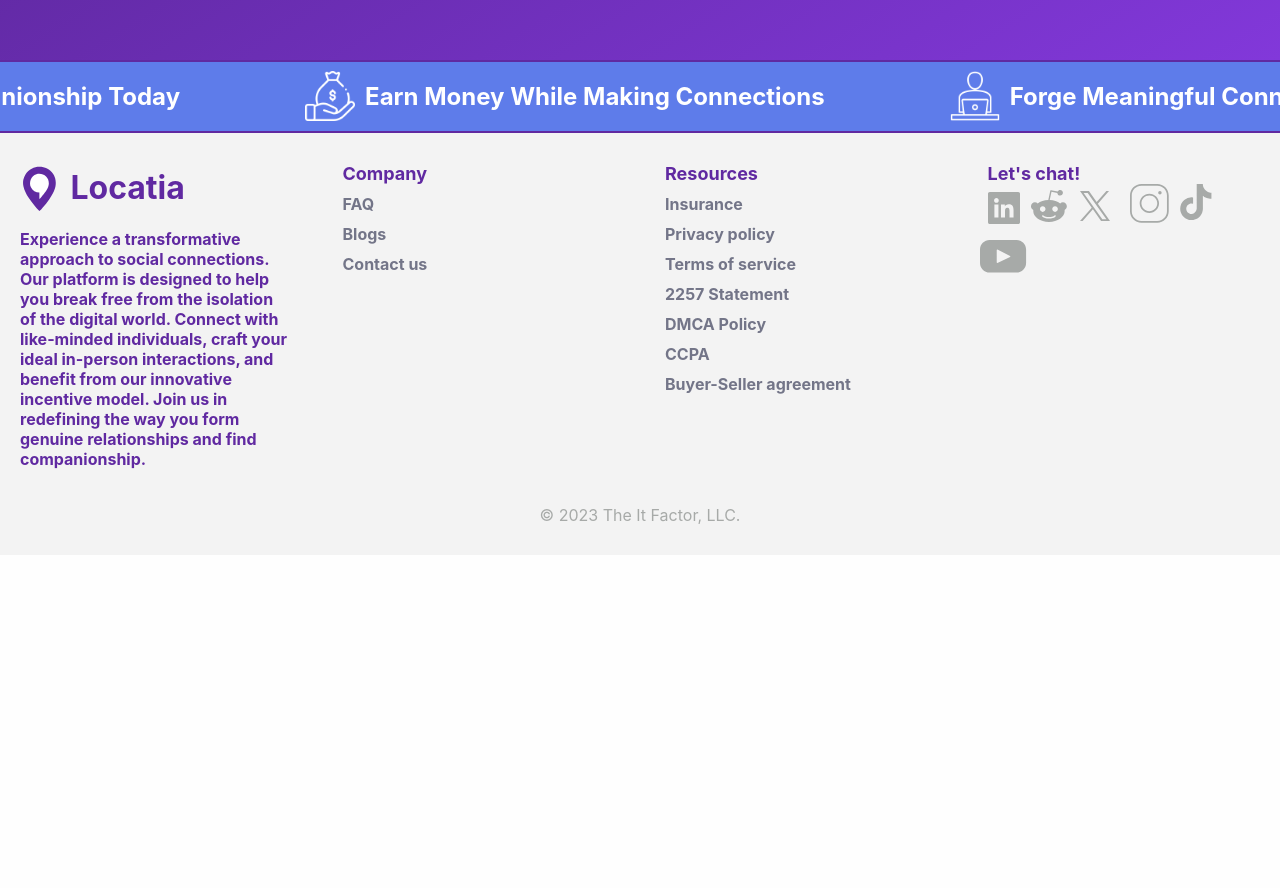
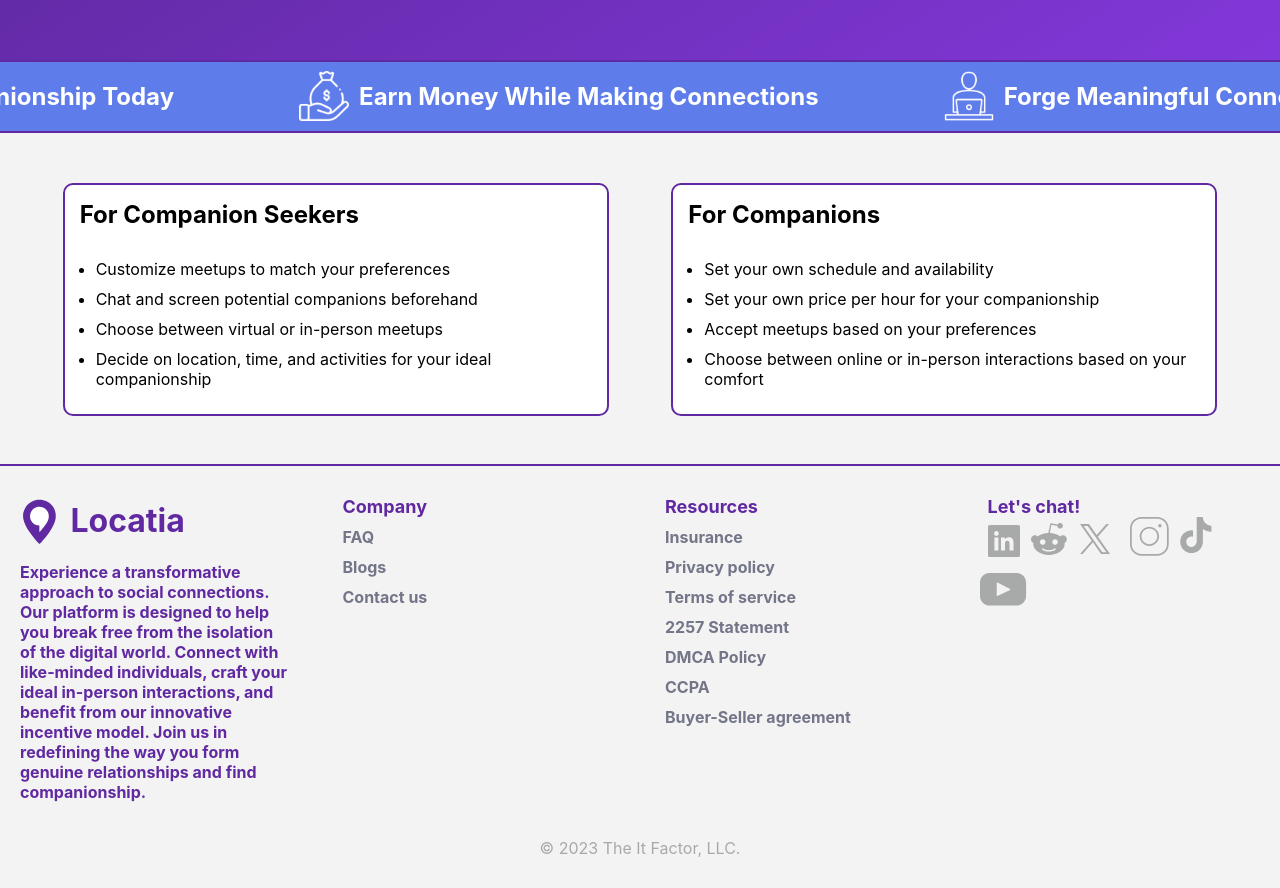
Before and after one commit to JonZavialov/locatia, a React (Create React App) app: page / in a window 1280 px wide. Shown: the part 740-1628 px from the top of the page. Before the commit the page ends 1295 px from the top, so only its background shows below. Built offline with nearby package versions, Linux system fonts and the light colour scheme; no server answers.

Commit message:
Add more landing page content

```diff
--- a/public/styles.css
+++ b/public/styles.css
@@ -2,7 +2,7 @@ body {
   font-family: Inter, sans-serif;
   margin: 0;
   height: 100%;
-  background-color: #fefefe;
+  background-color: #f3f3f3;
 }
 
 html {
--- a/src/components/landingPage/LandingPage.js
+++ b/src/components/landingPage/LandingPage.js
@@ -54,6 +54,26 @@ function LandingPage(){
                     })
                 }
             </Marquee>
+            <div id="buyer-seller-desc">
+                <div>
+                    <h2>For Companion Seekers</h2>
+                    <ul>
+                        <li>Customize meetups to match your preferences</li>
+                        <li>Chat and screen potential companions beforehand</li>
+                        <li>Choose between virtual or in-person meetups</li>
+                        <li>Decide on location, time, and activities for your ideal companionship</li>
+                    </ul>
+                </div>
+                <div>
+                    <h2>For Companions</h2>
+                    <ul>
+                        <li>Set your own schedule and availability</li>
+                        <li>Set your own price per hour for your companionship</li>
+                        <li>Accept meetups based on your preferences</li>
+                        <li>Choose between online or in-person interactions based on your comfort</li>
+                    </ul>
+                </div>
+            </div>
             <CopyrightFooter />
         </>
     )
--- a/src/components/landingPage/landingPage.css
+++ b/src/components/landingPage/landingPage.css
@@ -118,6 +118,10 @@
   color: #db93da;
 }
 
+#hero button:active {
+  opacity: 0.8;
+}
+
 .banner {
   background-color: #5e7cea;
   border-top: 2px solid #6029a1;
@@ -138,3 +142,33 @@
 .banner-item img {
   height: 50px;
 }
+
+#buyer-seller-desc {
+  width: 100%;
+  display: flex;
+  justify-content: space-evenly;
+}
+
+#buyer-seller-desc div {
+  width: 40%;
+  display: flex;
+  flex-direction: column;
+  border: 2px solid #6029a1;
+  border-radius: 10px;
+  margin: 50px 0;
+  background-color: white;
+  padding: 15px;
+}
+
+#buyer-seller-desc ul {
+  padding-left: 16px;
+  margin: 0;
+}
+
+#buyer-seller-desc ul li {
+  margin: 10px 0;
+}
+
+#buyer-seller-desc h2 {
+  margin-top: 0;
+}
```
